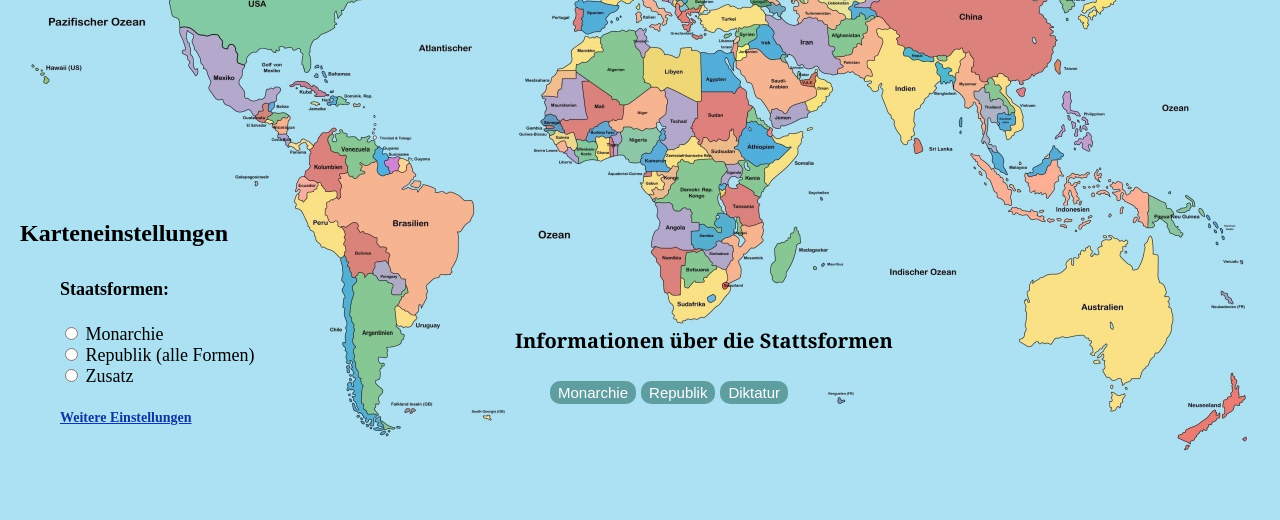
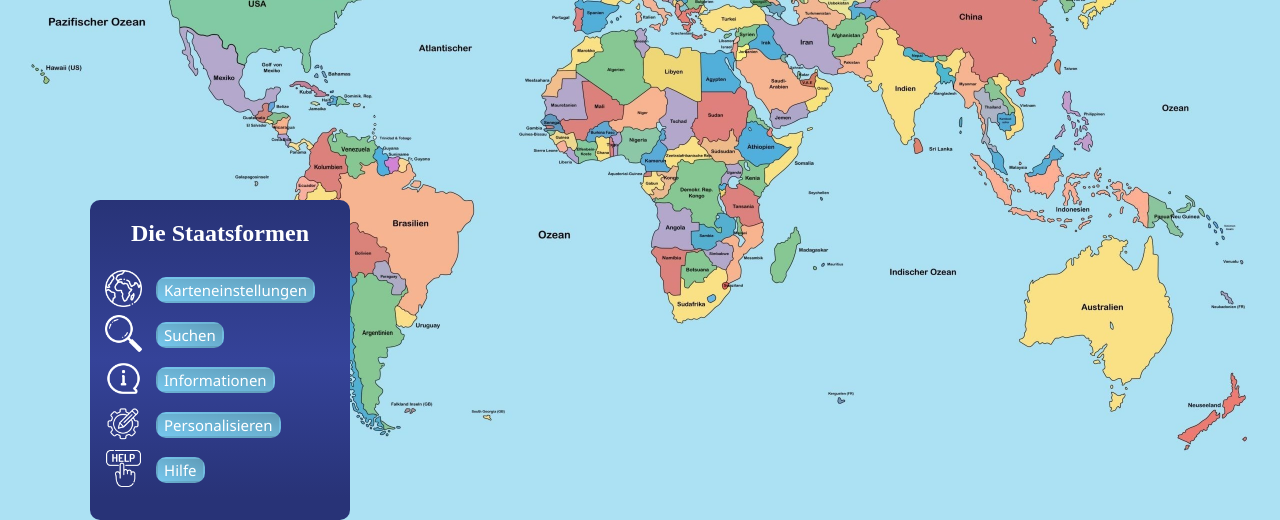
Before and after one commit to xjasxer/Staatsformen, a PHP site: page / in a window 1280 px wide. Shown: the part 280-800 px from the top of the page. Run offline with PHP 8.4, Linux system fonts and the light colour scheme.

Commit message:
neue nav bar html/css , icons hinzugefügt

```diff
--- a/index.php
+++ b/index.php
@@ -9,9 +9,48 @@
 <body>
 
 
+<div id="main-nav">
+<center>
+<h2 style="color:white;">Die Staatsformen</h2 >
+
+<table>
+<tr>
+<td><img src="src/icons/welt.png" alt="" class="nav-img"></td>
+<td><input type="button" value="Karteneinstellungen" class="nav-btn" onclick="einstellungenopen()" ></td>
+</tr>
 
 
-<div id="nav-infos">
+<tr>
+<td><img src="src/icons/search.png" alt=""class="nav-img"></td>
+<td><input type="button" value="Suchen"class="nav-btn"></td>
+</tr>
+
+</tr>
+<td><img src="src/icons/info.png" alt=""class="nav-img"></td>
+<td><input type="button" value="Informationen"class="nav-btn"></td>
+</tr>
+
+<tr>
+<td><img src="src/icons/customize.png" alt=""class="nav-img"></td>
+<td><input type="button" value="Personalisieren"class="nav-btn"></td>
+</tr>
+
+<tr>
+<td><img src="src/icons/help.png" alt=""class="nav-img"></td>
+<td><input type="button" value="Hilfe"class="nav-btn"></td>
+</tr>
+</center>
+
+
+
+</table>
+
+</div>
+
+
+
+
+<div id="nav-infos" style="display:none">
 
 <h4>Informationen über die Stattsformen</h4>
 
@@ -41,7 +80,7 @@ data-title="Diktatur"
 
 <!-- Informations Block  -->
 
-<div id="info">
+<div id="info" class="display">
  <img src="/src/icons/x.png" alt="Close" onclick="closeinfo()">
   <h1 class="center"  id="info-header">hh</h1>
 
@@ -113,7 +152,7 @@ value="Teilautonome Republik"
 
 <!-- Informations Block ENDE  -->
 
-<div id="einstellungen">
+<div id="einstellungen" class="display">
   <img src="/src/icons/x.png" alt="close"onclick="einstellungenclose()">
 <h1 class="center" >Einstellungen</h1>
 <h3 class="center">Stellen sie hier ein was bei "Zusatz" angezeigt werden soll</h3>
@@ -141,7 +180,12 @@ value="Teilautonome Republik"
 </div>
 
 
-<div id="nav-karte">
+<div id="nav-karte"style="display:none">
+
+
+
+
+
 
 <h2>Karteneinstellungen</h2>
 
@@ -162,6 +206,8 @@ value="Teilautonome Republik"
 
 </div>
 
+
+
 <script src="js.js"></script>
 </body>
 </html>
--- a/style.css
+++ b/style.css
@@ -12,6 +12,7 @@ body {
     background-repeat: no-repeat;
     width: 100%;
     height: 100%;
+    overflow: hidden;
 }
 
 
@@ -58,7 +59,7 @@ input[type="checkbox"]:checked::before {
     font-weight: bold;
 
 }
-#info {
+.display {
     display: none;
     padding: 10px;
     margin-top: 10px;
@@ -69,17 +70,7 @@ box-shadow: 0 4px 30px rgba(0, 0, 0, 0.1);
 backdrop-filter: blur(10px);
 -webkit-backdrop-filter: blur(6px);
 }
-#einstellungen {
-    display: none;
-    padding: 10px;
-    margin-top: 10px;
-    z-index: 1;
-background: rgba(255, 255, 255, 0.40);
-border-radius: 16px;
-box-shadow: 0 4px 30px rgba(0, 0, 0, 0.1);
-backdrop-filter: blur(10px);
--webkit-backdrop-filter: blur(6px);
-}
+
 #nav-infos input {
 border-radius: 10px;
 background-color: cadetblue;
@@ -200,6 +191,39 @@ font-size: 14px;
     background-color: cadetblue;
     transition-duration: 760ms;
 }
+#main-nav table {
+    position: relative;
+    left: -10px;
+ }
+
+ .nav-img {
+     height: 37px;
+     margin-right: 10px;
+ }
+ #main-nav {
+    position: absolute;
+    top: 60%;
+    left: 90px;
+    height: 320px;
+    width: 260px;
+    background: linear-gradient(180deg, rgba(40,51,119,1) 0%, rgba(53,67,153,1) 50%, rgba(40,51,119,1) 93%);;
+    border-radius: 10px;
+}
+ .nav-btn {
+
+
+         font-size: 15px;
+         color: #ffffff;
+         background: linear-gradient(to right top, #76c7ed, #609cb8);
+         border-radius: 10px;
+         border-color: transparent;
+         font-family:'Segoe UI', Tahoma, Geneva, Verdana, sans-serif;
+         transition: all 0.1s ease-in-out;
+
+
+ }
+
+
 
 
 /* PC */
@@ -284,16 +308,17 @@ margin-left: 8%;
     }
 
 
+    .nav-btn:hover {
+        background: linear-gradient(to right top, #3d6eaf, #254f86);
+    }
 
 
-
-
+    .nav-btn:active {
+        transform: scale(0.70); /* Button schrumpft bei Klick */
+      }
 
 
 }
-
-
-
 
 
 /* IPad */
```
Also changed, not shown: todo.txt (deleted, +0 -7 lines), src/icons/customize.png (added), src/icons/frage.png (deleted), src/icons/help.png, src/icons/info.png (added), src/icons/pin_blue.png (deleted), src/icons/pin_green.png (deleted), src/icons/pin_red.png (deleted), src/icons/search.png (added), src/icons/welt.png (added).
